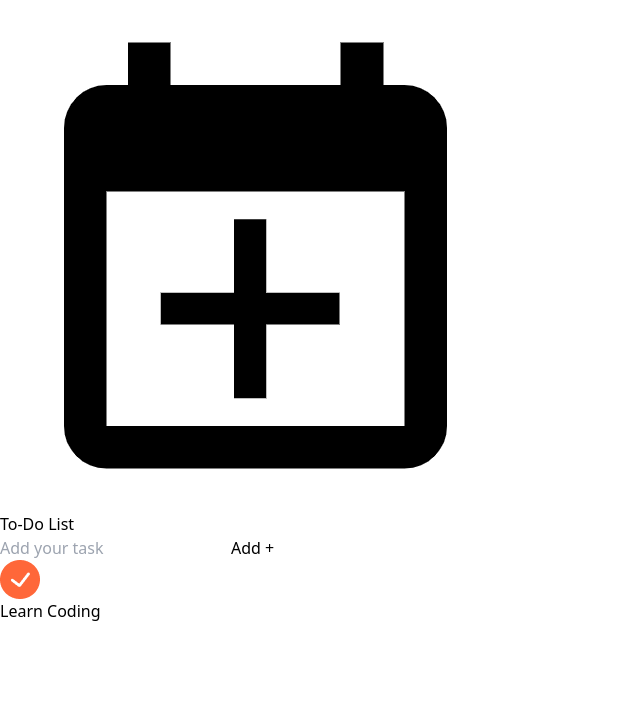
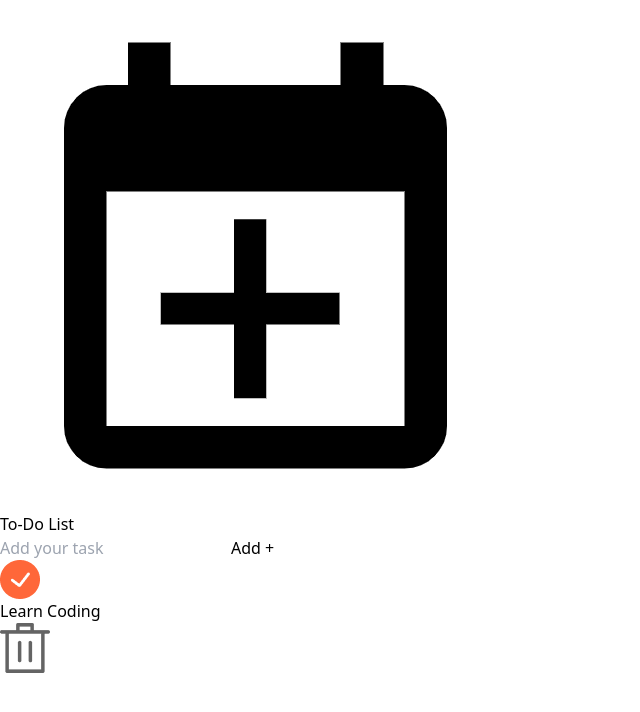
Before and after one commit to waibaBikash/To-Do-List, a React (Vite) app: page / in a window 1280 px wide. Shown: the top 712 px of the page, without its empty margins (0-640 px from the left). Built offline with nearby package versions, Linux system fonts and the light colour scheme.

Commit message:
add delete icon

```diff
--- a/src/components/TodoItems.jsx
+++ b/src/components/TodoItems.jsx
@@ -10,6 +10,7 @@ const TodoItems = () => {
           <img src={tick} alt="" className='w-7' />
           <p className='text-slate-700 ml-4 text-[17px]'>Learn Coding</p>
        </div>
+        <img src={delete_icon} alt="" className='w-3.5 cursor-pointer' />
     </div>
   )
 }
```
